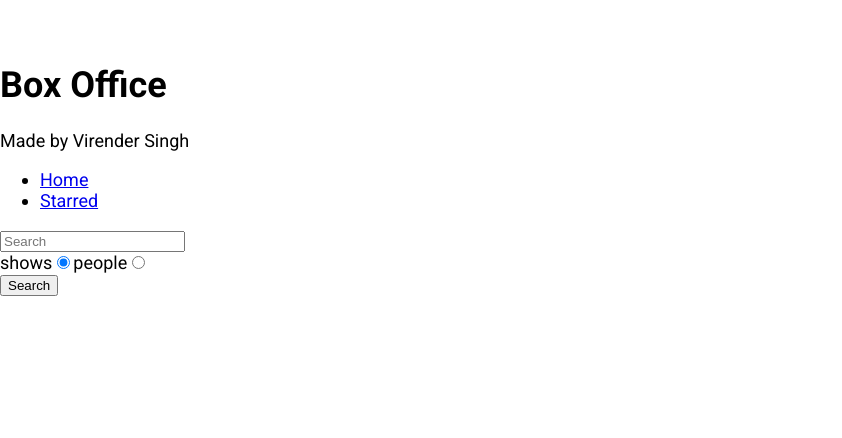
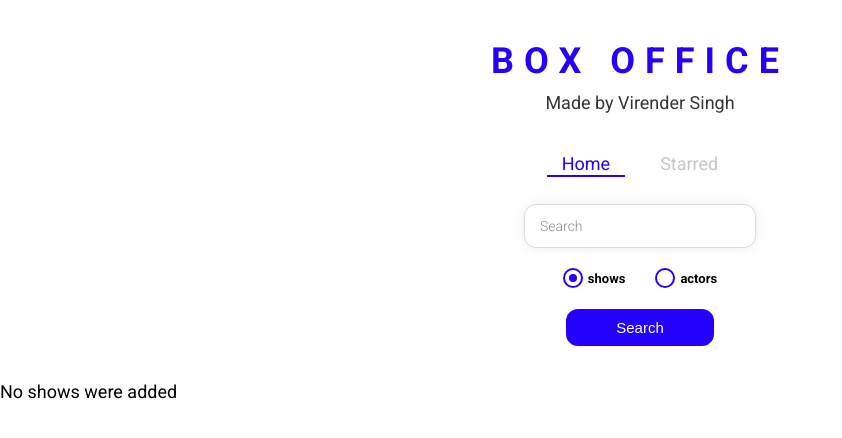
Before and after one commit to virendersingh2772000/Box-Office, a React (Create React App) app: page / in a window 1280 px wide. Shown: the top 438 px of the page, without its empty margins (0-842 px from the left). Built offline with nearby package versions, Linux system fonts and the light colour scheme.

Commit message:
styled the entire app

```diff
--- a/src/App.js
+++ b/src/App.js
@@ -1,12 +1,22 @@
 import React from 'react';
 import { Switch, Route } from 'react-router-dom';
+import { ThemeProvider } from 'styled-components';
 
 import Home from './pages/Home';
 import Show from './pages/Show';
 import Starred from './pages/Starred';
 
+const theme = {
+  mainColors: {
+    blue: '#2400ff',
+    gray: '#c6c6c6',
+    dark: '#353535',
+  },
+};
+
 function App() {
   return (
+    <ThemeProvider theme={theme}>
       <Switch>
         <Route exact path="/">
           <Home />
@@ -19,6 +29,7 @@ function App() {
         </Route>
         <Route>404 not found</Route>
       </Switch>
+    </ThemeProvider>
   );
 }
 
--- /dev/null
+++ b/src/components/CustomRadio.js
@@ -0,0 +1,67 @@
+/* eslint-disable arrow-body-style */
+import React from 'react';
+import styled from 'styled-components';
+
+const RadioWrapper = styled.label`
+  display: block;
+  position: relative;
+  padding-left: 25px;
+  cursor: pointer;
+  font-size: 13px;
+  user-select: none;
+  font-weight: 700;
+  line-height: 1.65;
+
+  input {
+    position: absolute;
+    opacity: 0;
+    cursor: pointer;
+  }
+
+  span {
+    position: absolute;
+    top: 0;
+    left: 0;
+    height: 16px;
+    width: 16px;
+    background-color: #fff;
+    border: 2px solid ${({ theme }) => theme.mainColors.blue};
+    border-radius: 50%;
+  }
+
+  input:checked ~ span {
+    background-color: #fff;
+    border: 2px solid ${({ theme }) => theme.mainColors.blue};
+  }
+
+  span:after {
+    content: '';
+    position: absolute;
+    display: none;
+  }
+
+  input:checked ~ span:after {
+    display: block;
+  }
+
+  span:after {
+    top: 4px;
+    left: 4px;
+    width: 8px;
+    height: 8px;
+    border-radius: 50%;
+    background: ${({ theme }) => theme.mainColors.blue};
+  }
+`;
+
+const CustomRadio = ({ label, ...restProps }) => {
+  return (
+    <RadioWrapper htmlFor={restProps.id}>
+      {label}
+      <input {...restProps} type="radio" />
+      <span />
+    </RadioWrapper>
+  );
+};
+
+export default CustomRadio;
--- a/src/components/Navs.js
+++ b/src/components/Navs.js
@@ -1,6 +1,7 @@
 /* eslint-disable arrow-body-style */
 import React from 'react';
-import { Link } from 'react-router-dom';
+import { useLocation } from 'react-router';
+import { LinkStyled, NavList } from './Navs.styled';
 
 const LINKS = [
   { to: '/', text: 'Home' },
@@ -8,15 +9,22 @@ const LINKS = [
 ];
 
 const Navs = () => {
+  const location = useLocation();
+
   return (
     <div>
-      <ul>
+      <NavList>
         {LINKS.map(item => (
           <li key={item.to}>
-            <Link to={item.to}>{item.text}</Link>
+            <LinkStyled
+              to={item.to}
+              className={item.to === location.pathname ? 'active' : ''}
+            >
+              {item.text}
+            </LinkStyled>
           </li>
         ))}
-      </ul>
+      </NavList>
     </div>
   );
 };
--- /dev/null
+++ b/src/components/Navs.styled.js
@@ -0,0 +1,41 @@
+import styled from 'styled-components';
+import { Link } from 'react-router-dom';
+
+export const NavList = styled.ul`
+  display: flex;
+  justify-content: center;
+  list-style: none;
+  margin: 0 0 30px;
+  padding: 0;
+`;
+
+export const LinkStyled = styled(Link)`
+  margin: 0 10px;
+  padding: 3px 15px;
+  position: relative;
+  text-decoration: none;
+  color: ${({ theme }) => theme.mainColors.gray};
+  &.active {
+    color: ${({ theme }) => theme.mainColors.blue};
+    &:after {
+      content: '';
+      position: absolute;
+      display: block;
+      height: 2px;
+      left: 0%;
+      bottom: 0;
+      background-color: ${({ theme }) => theme.mainColors.blue};
+      animation: slide-in 0.3s ease-in forwards;
+      @keyframes slide-in {
+        from {
+          left: 50%;
+          width: 0;
+        }
+        to {
+          left: 0%;
+          width: 100%;
+        }
+      }
+    }
+  }
+`;
--- a/src/components/Title.js
+++ b/src/components/Title.js
@@ -1,12 +1,13 @@
 /* eslint-disable arrow-body-style */
 import React from 'react';
+import { TitleWrapper } from './Title.styled';
 
 const Title = ({ title, subtitle }) => {
   return (
-    <div>
+    <TitleWrapper>
       <h1>{title}</h1>
       <p>{subtitle}</p>
-    </div>
+    </TitleWrapper>
   );
 };
 
--- /dev/null
+++ b/src/components/Title.styled.js
@@ -0,0 +1,18 @@
+import styled from 'styled-components';
+
+export const TitleWrapper = styled.div`
+  text-align: center;
+  margin: 0 0 40px;
+
+  h1 {
+    color: ${({ theme }) => theme.mainColors.blue};
+    letter-spacing: 10px;
+    text-transform: uppercase;
+    margin: 0 0 10px;
+  }
+
+  p {
+    color: ${({ theme }) => theme.mainColors.dark};
+    margin: 0;
+  }
+`;
--- /dev/null
+++ b/src/components/show/DefaultShow.js
@@ -0,0 +1,43 @@
+/* eslint-disable arrow-body-style */
+import React, { useState, useEffect } from 'react';
+import { getApi } from '../../misc/config';
+import { useShows } from '../../misc/custom-hooks';
+import ShowGrid from './ShowGrid';
+
+const Starred = () => {
+  const [starred] = useShows();
+
+  const [shows, setShows] = useState(null);
+  const [isLoading, setIsLoading] = useState(true);
+  const [error, setError] = useState(null);
+
+  useEffect(() => {
+    if (starred && starred.length > 0) {
+      const promises = starred.map(showId => getApi(`/shows/${showId}`));
+
+      Promise.all(promises)
+        .then(apiData => apiData.map(show => ({ show })))
+        .then(results => {
+          setShows(results);
+          setIsLoading(false);
+        })
+        .catch(err => {
+          setError(err.message);
+          setIsLoading(false);
+        });
+    } else {
+      setIsLoading(false);
+    }
+  }, [starred]);
+
+  return (
+    <>
+      {isLoading && <div>Shows are still loading</div>}
+      {error && <div>Error occured: {error}</div>}
+      {!isLoading && !shows && <div>No shows were added</div>}
+      {!isLoading && !error && shows && <ShowGrid data={shows} />}
+    </>
+  );
+};
+
+export default Starred;
--- a/src/pages/Home.js
+++ b/src/pages/Home.js
@@ -4,6 +4,13 @@ import MainPageLayout from '../components/MainPageLayout';
 import ShowGrid from '../components/show/ShowGrid';
 import { getApi } from '../misc/config';
 import { useLastQuery } from '../misc/custom-hooks';
+import DefaultShow from '../components/show/DefaultShow';
+import {
+  RadioInputsWrapper,
+  SearchButtonWrapper,
+  SearchInput,
+} from './Home.styled';
+import CustomRadio from '../components/CustomRadio';
 
 const Home = () => {
   const [input, setInput] = useLastQuery();
@@ -41,7 +48,7 @@ const Home = () => {
       );
     }
 
-    return null;
+    return <DefaultShow />;
   };
 
   const onRadioChange = ev => {
@@ -50,39 +57,41 @@ const Home = () => {
 
   return (
     <MainPageLayout>
-      <input
+      <SearchInput
         type="text"
         placeholder="Search"
         onChange={onInputChange}
         onKeyDown={onKeyDown}
       />
 
-      <div>
-        <label htmlFor="shows-search">
-          shows
-          <input
+      <RadioInputsWrapper>
+        <div>
+          <CustomRadio
+            label="shows"
             id="shows-search"
             type="radio"
             value="shows"
             checked={isSearchShow}
             onChange={onRadioChange}
           />
-        </label>
-        <label htmlFor="people-search">
-          people
-          <input
+        </div>
+        <div>
+          <CustomRadio
+            label="actors"
             id="people-search"
             type="radio"
             value="people"
             checked={!isSearchShow}
             onChange={onRadioChange}
           />
-        </label>
-      </div>
+        </div>
+      </RadioInputsWrapper>
 
-      <button type="button" onClick={onSearch}>
-        Search
-      </button>
+      <SearchButtonWrapper>
+        <button type="button" onClick={onSearch}>
+          Search
+        </button>
+      </SearchButtonWrapper>
       {renderResults()}
     </MainPageLayout>
   );
--- /dev/null
+++ b/src/pages/Home.styled.js
@@ -0,0 +1,49 @@
+import styled from 'styled-components';
+
+export const SearchInput = styled.input`
+  display: block;
+  font-family: 'Roboto', sans-serif;
+  width: 200px;
+  margin: auto;
+  outline: none;
+  padding: 13px 15px;
+  border: 1px solid #dbdbdb;
+  box-shadow: 0px 0px 10px 0px rgba(219, 219, 219, 0.5);
+  font-size: 14px;
+  border-radius: 12px;
+  color: #8d8d8d;
+
+  &::placeholder {
+    font-weight: 300;
+    color: #8d8d8d;
+  }
+`;
+
+export const RadioInputsWrapper = styled.div`
+  display: flex;
+  justify-content: center;
+  margin: 20px 0;
+
+  div {
+    margin: 0 15px;
+  }
+`;
+
+export const SearchButtonWrapper = styled.div`
+  text-align: center;
+  margin-bottom: 35px;
+
+  button {
+    color: #fff;
+    background-color: ${({ theme }) => theme.mainColors.blue};
+    margin: auto;
+    padding: 10px 50px;
+    font-size: 15px;
+    border: none;
+    outline: none;
+    border-radius: 12px;
+    &:hover {
+      cursor: pointer;
+    }
+  }
+`;
```
Lines whose indentation alone changed are shown as unchanged.
